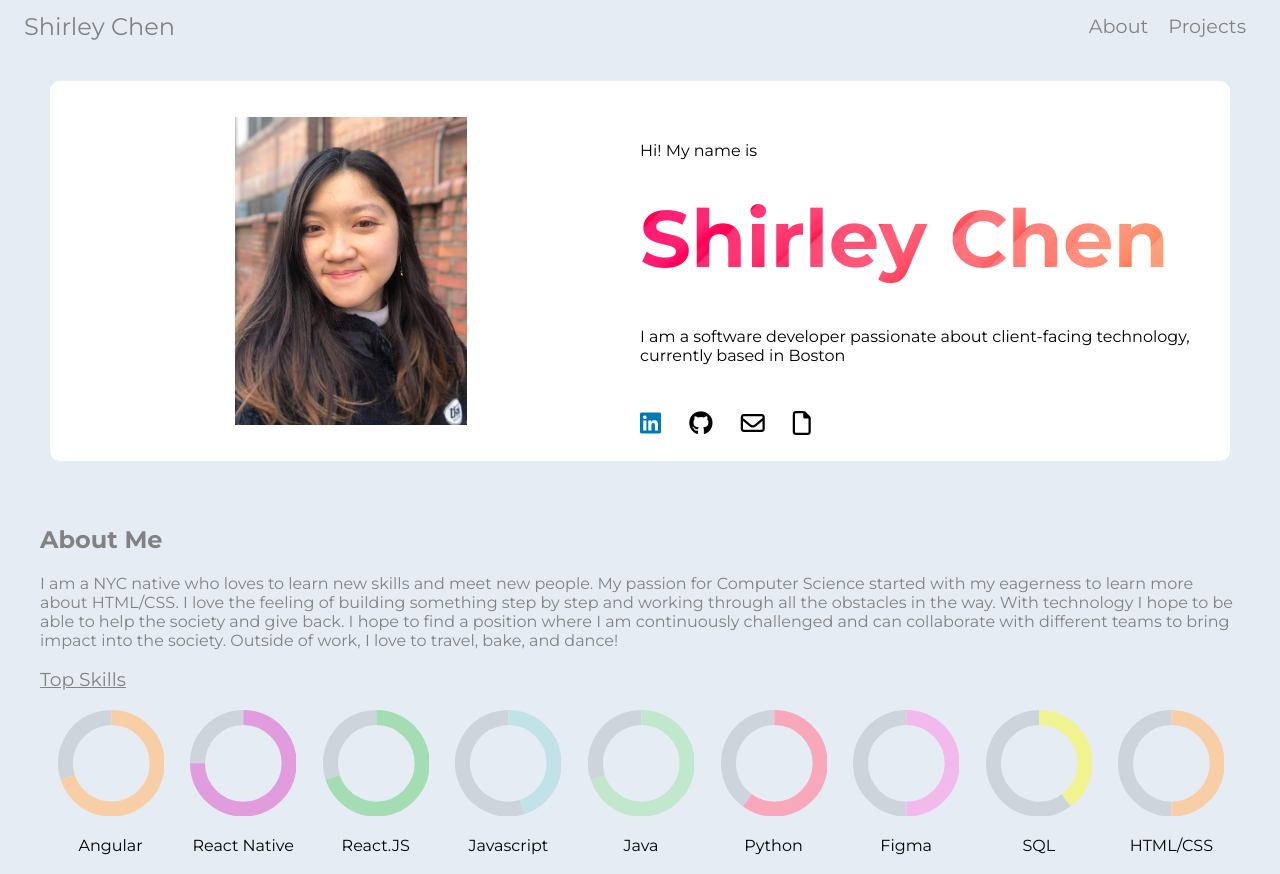
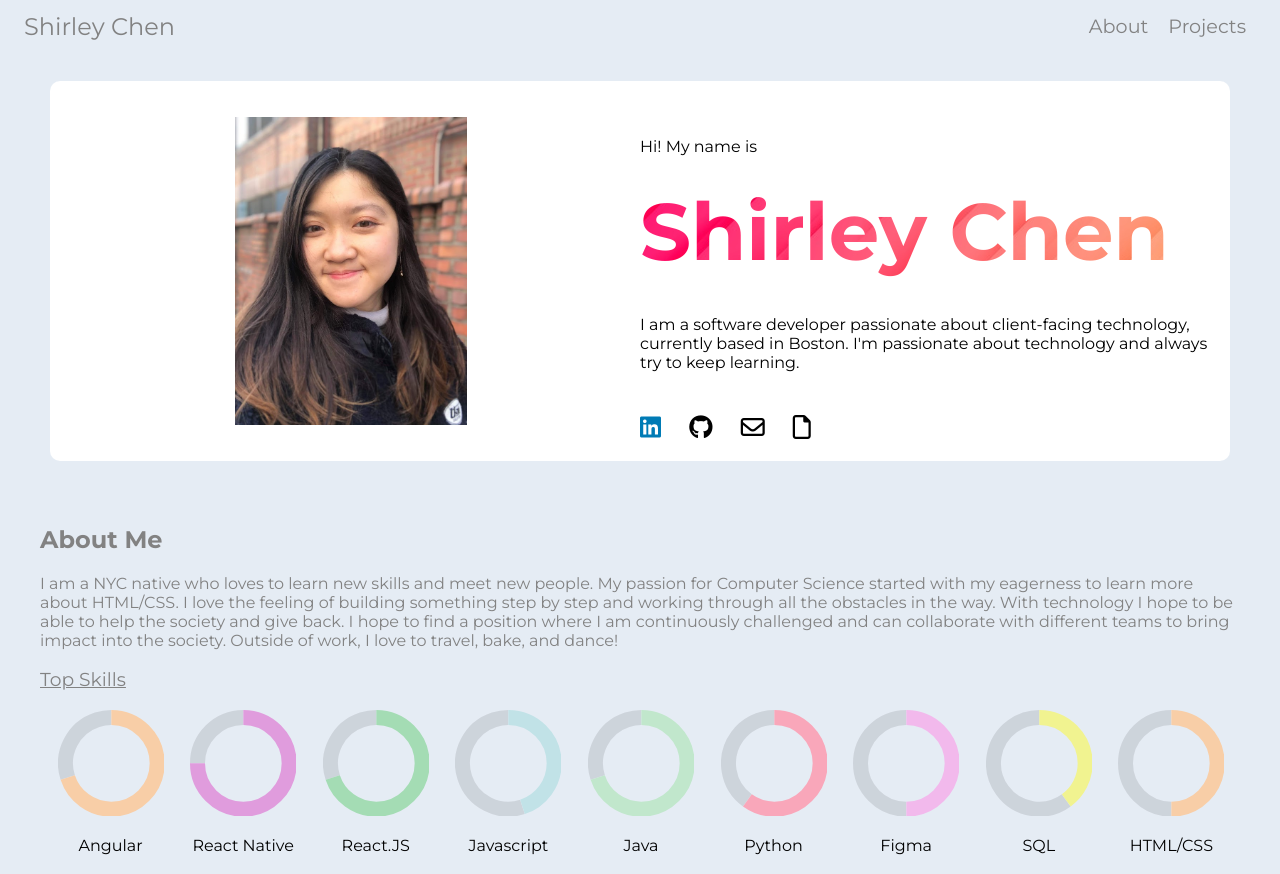
Before and after one commit to shirleyc40/portfolio, a plain HTML site: page index.html in a window 1280 px wide. Shown: the top 874 px of the page. Drawn offline with nearby package versions, Linux system fonts and the light colour scheme.

Commit message:
updated resume and bio

```diff
--- a/index.html
+++ b/index.html
@@ -26,7 +26,7 @@
           <div class="right-card">
              <p class = "intro-text">Hi! My name is</p>
              <h1>Shirley Chen</h1>
-             <p class = "intro-p">I am a software developer passionate about client-facing technology, currently based in Boston</p>
+             <p class = "intro-p">I am a software developer passionate about client-facing technology, currently based in Boston. I'm passionate about technology and always try to keep learning. </p>
             <div class = "icons">
                 <a href="https://www.linkedin.com/in/shirley-chen-050719/" class="fab fa-linkedin"></a>
                 <a href="https://github.com/shirleyc40" class="fab fa-github"></a>
```
Also changed, not shown: 1 other file.
